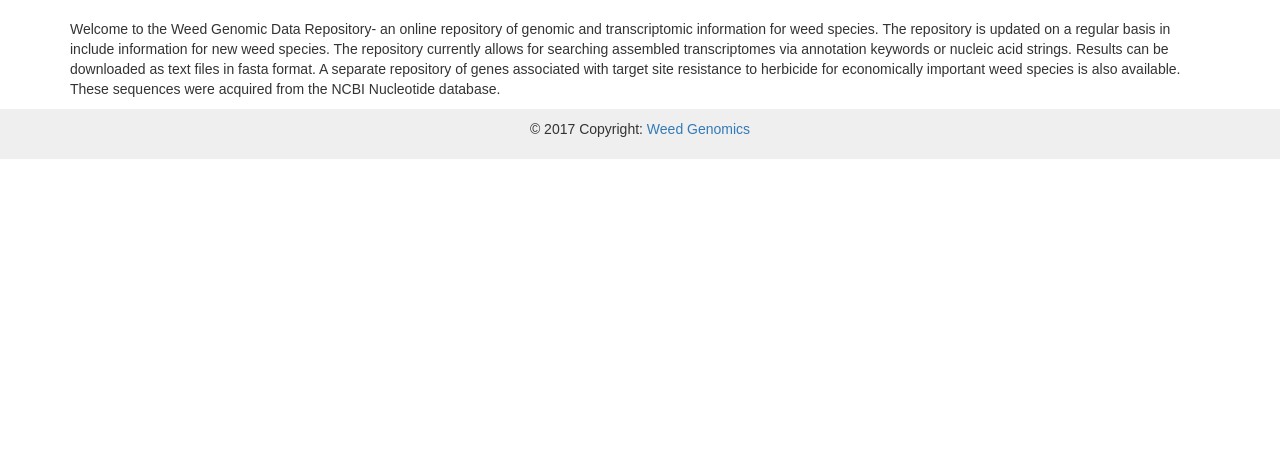
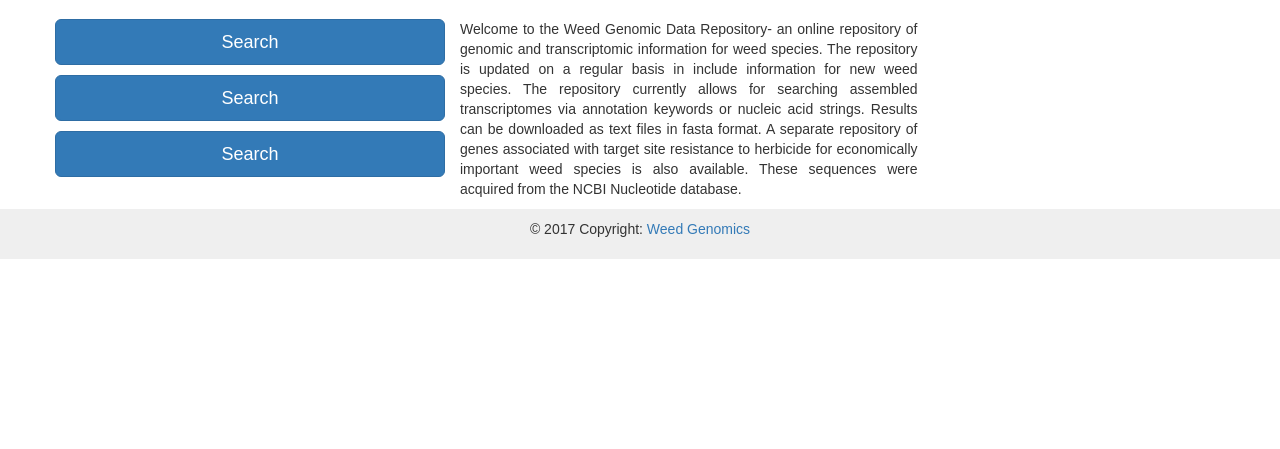
Before and after one commit to Wilkhu90/Weedgenomics, a Django app: page / in a window 1280 px wide. Shown: the part 351-800 px from the top of the page. Run offline with Django 3.2, Linux system fonts and the light colour scheme; some libraries are stand-ins or nearby versions.

Commit message:
Adding to EB

```diff
--- a/search/static/search/style.css
+++ b/search/static/search/style.css
@@ -108,3 +108,6 @@
 }
 .stretch_it{ white-space: nowrap; }
 .justify{ text-align:justify; }
+.btn-block {
+  margin-bottom: 10px;
+}
--- a/search/templates/search/main.html
+++ b/search/templates/search/main.html
@@ -2,13 +2,28 @@
 
 {% block search %}
 
-<div>
-  <p>Welcome to the Weed Genomic Data Repository- an online repository of genomic and transcriptomic information for weed species.
+<div class="row">
+  <div class="col-xs-4">
+      <div class="row">
+        <button type="submit" class="btn btn-primary btn-lg btn-block">Search</button>
+      </div>
+      <div class="row">
+        <button type="submit" class="btn btn-primary btn-lg btn-block">Search</button>
+      </div>
+      <div class="row">
+        <button type="submit" class="btn btn-primary btn-lg btn-block">Search</button>
+      </div>
+  </div>
+  <div class="col-xs-5">
+  <p style="text-align:justify">Welcome to the Weed Genomic Data Repository- an online repository of genomic and transcriptomic information for weed species.
     The repository is updated on a regular basis in include information for new weed species.
     The repository currently allows for searching assembled transcriptomes via annotation keywords or nucleic acid strings.
     Results can be downloaded as text files in fasta format.
     A separate repository of genes associated with target site resistance to herbicide for economically important weed species
     is also available.  These sequences were acquired from the NCBI Nucleotide database.</p>
+  </div>
+  <div class="col-xs-3">
+  </div>
 </div>
 
 {% block results %} {% endblock %}
```
